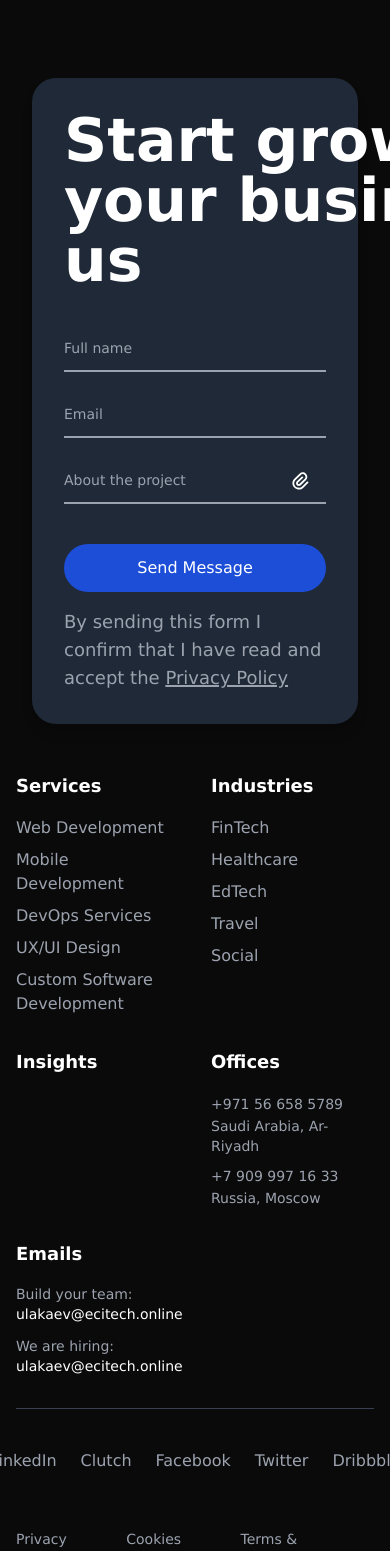
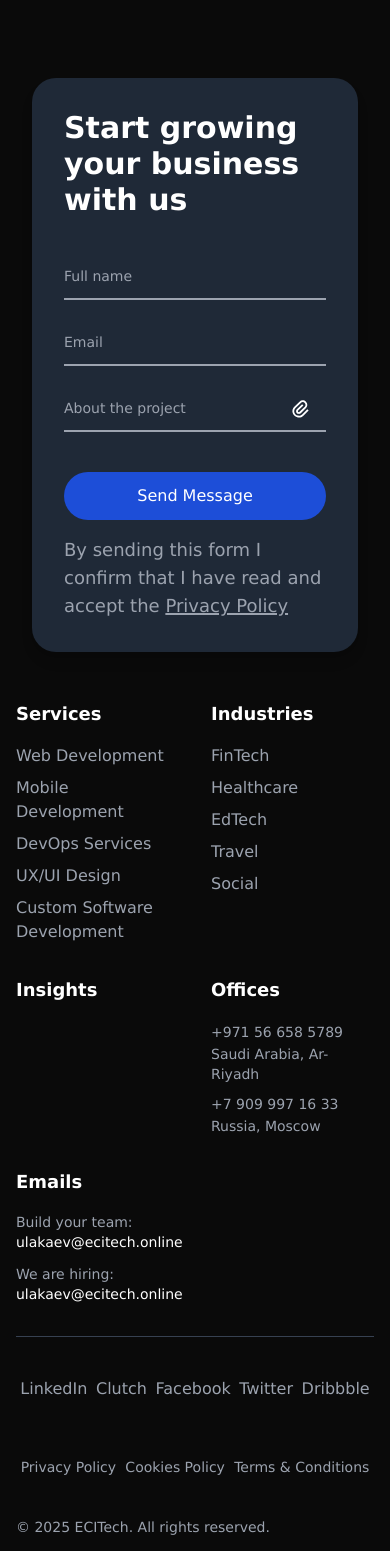
Before and after one commit to MaratUlakaevich/ecitech, a Next.js app: page / in a window 390 px wide. Shown: the part 5055-6606 px from the top of the page. Built offline with nearby package versions, Linux system fonts and the light colour scheme.

Commit message:
bugs fixed

```diff
--- a/app/components/ContactForm.tsx
+++ b/app/components/ContactForm.tsx
@@ -17,8 +17,8 @@ const ContactForm: FC = () => {
 
   return (
     <form className="max-w-[1000px] mx-auto p-8 bg-gray-800 rounded-3xl shadow-lg">
-      <div className='w-[40rem] mb-10'>
-        <h2 className='text-6xl font-bold'>Start growing your business with us</h2>
+      <div className='max-w-[40rem] mb-10'>
+        <h2 className='text-3xl md:text-6xl font-bold'>Start growing your business with us</h2>
       </div>
 
       <div className="flex flex-col md:flex-row md:space-x-4">
--- a/app/components/Footer.tsx
+++ b/app/components/Footer.tsx
@@ -64,8 +64,8 @@ const Footer: FC = () => {
         </div>
 
         {/* Нижний блок футера */}
-        <div className="border-t border-gray-700 mt-8 pt-6 flex flex-col  justify-between items-center">
-          <div className="flex space-x-6 mt-4 md:mt-0 mb-10">
+        <div className="border-t border-gray-700 mt-8 pt-6 flex flex-col justify-between items-center w-full">
+          <div className="flex mt-4 md:mt-0 mb-10 w-full flex-wrap justify-around">
             <Link href="https://www.linkedin.com/company/ecitech-sa" target="_blank" className="hover:text-white">LinkedIn</Link>
             <Link href="#" className="hover:text-white">Clutch</Link>
             <Link href="#" className="hover:text-white">Facebook</Link>
@@ -73,7 +73,7 @@ const Footer: FC = () => {
             <Link href="#" className="hover:text-white">Dribbble</Link>
           </div>
 
-          <div className="flex space-x-4 text-sm mt-4 md:mt-0 mb-10">
+          <div className="flex w-full flex-wrap justify-around text-sm mt-4 md:mt-0 mb-10">
             <Link href="/privacy-policy" className="hover:text-white">Privacy Policy</Link>
             <Link href="/cookies-policy" className="hover:text-white">Cookies Policy</Link>
             <Link href="/terms" className="hover:text-white">Terms & Conditions</Link>
--- a/app/globals.css
+++ b/app/globals.css
@@ -42,6 +42,9 @@ body {
   background-color: #0a0a0a;
   color: white;
   font-family: Montserrat,Verdana,sans-serif;
+}
+
+main, footer {
   contain: layout;
 }
 
--- a/app/page.tsx
+++ b/app/page.tsx
@@ -31,6 +31,7 @@ export default function Home() {
 
       <Header></Header>
 
+
       <main className="max-w-[1200px] mx-auto lg:px-4">
 
         <div className="absolute overflow-hidden lg:overflow-visible w-screen lg:max-w-[1128px]">
@@ -61,6 +62,7 @@ export default function Home() {
         <section className={`${styles.section}`}>
           <ContactForm />
         </section>
+
       </main>
 
       <Footer/>
```
